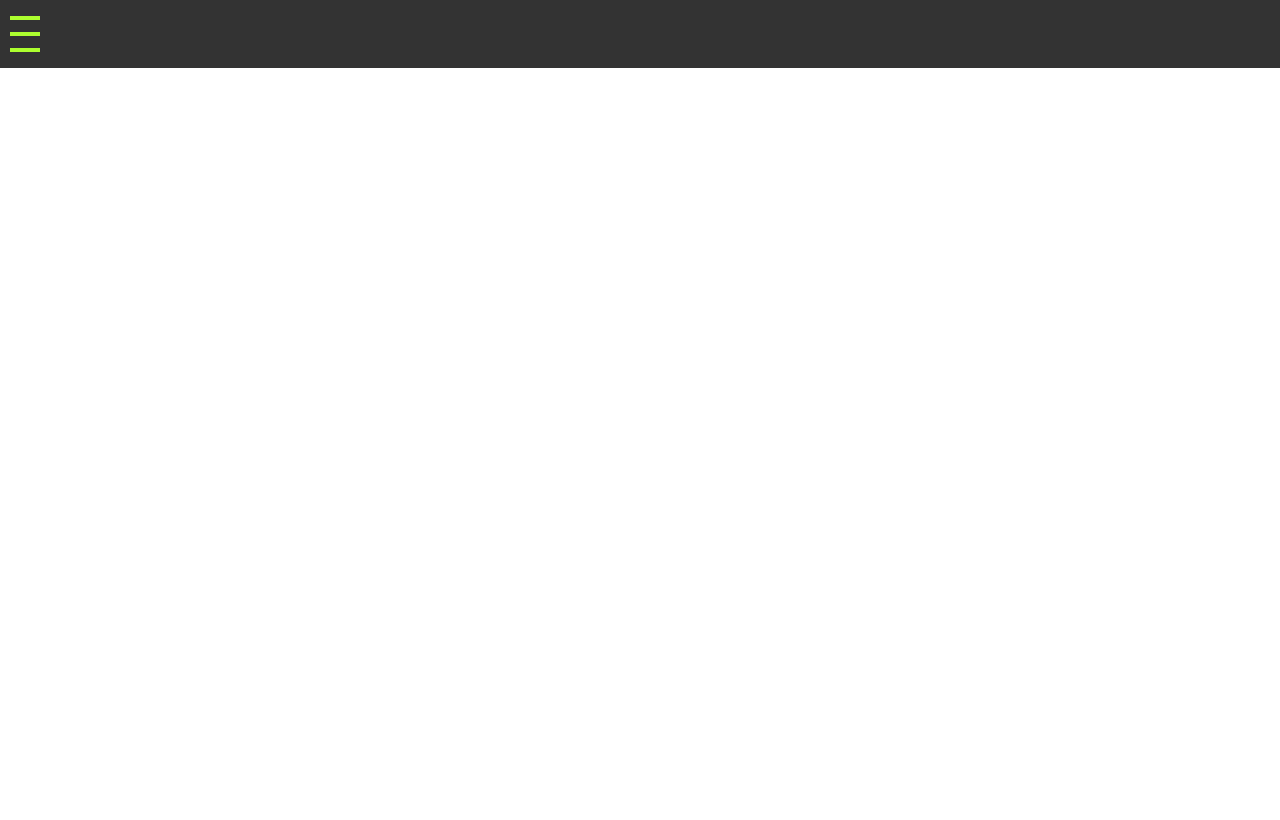
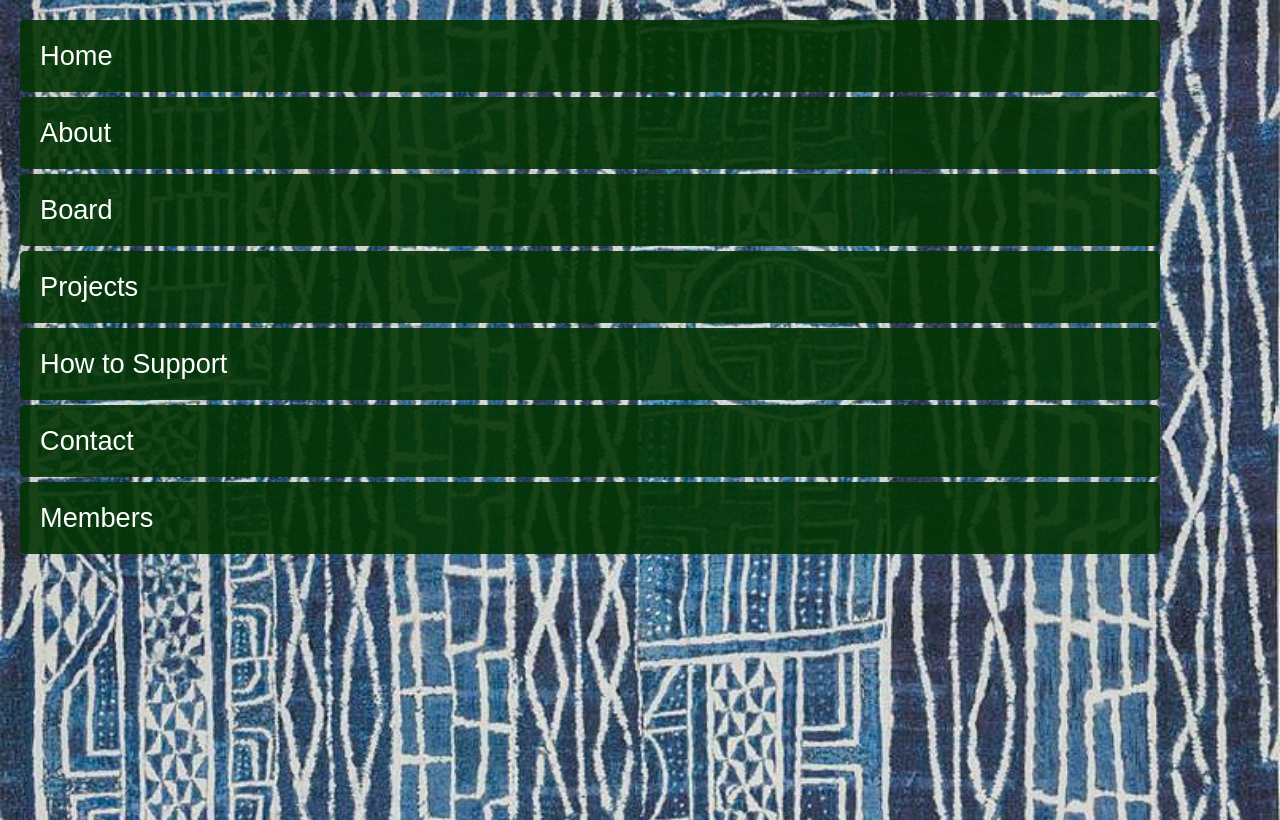
Before and after one commit to leslienembo/leslienembo.github.io, a plain HTML site: page menu.html in a window 1280 px wide. Drawn offline with Linux system fonts and the light colour scheme.

Commit message:
Added home button options

```diff
--- a/menu.html
+++ b/menu.html
@@ -3,38 +3,56 @@
 <head>
     <meta charset="UTF-8">
     <meta name="viewport" content="width=device-width, initial-scale=1.0">
-    <title>Three-Line Menu Button</title>
+    <title>Menu</title>
     <style>
         body {
+            font-family: Arial, sans-serif;
             margin: 0;
             padding: 0;
-            font-family: Arial, sans-serif;
+            background-image: url('images/wabane fabric.jpg'); /* Replace 'your-background-image.jpg' with the actual path to your background image */
+            background-size: cover;
+            background-position: center;
+            background-repeat: no-repeat;
+            height: 100vh;
+            color: #fff;
         }
 
-        .menu-btn {
-            display: flex;
-            flex-direction: column;
-            cursor: pointer;
-            padding: 10px;
-            background-color: #333;
-            color: red;
+        nav {
+            text-align: left;
+            font-size: 170%;
+            margin: 20px 20px;
         }
 
-        .menu-line {
-            height: 4px;
-            width: 30px;
-            background-color: greenyellow;
-            margin: 6px 0;
+        nav a {
+            display: block;
+            text-decoration: none;
+            color: #fff;
+            padding: 20px 20px;
+            margin-bottom: 5px;
+            margin-right: 100px;
+            border-radius: 5px;
+            background-color: rgba(3, 52, 3, 0.9); /* Add a semi-transparent background to improve text visibility */
+            transition: background-color 0.3s;
+        }
+
+        nav a:hover {
+            background-color: darkgreen (0, 0, 0, 0.7); /* Darken the background on hover */
         }
     </style>
 </head>
 <body>
 
-    <div class="menu-btn">
-        <div class="menu-line"></div>
-        <div class="menu-line"></div>
-        <div class="menu-line"></div>
-    </div>
+    <nav>
+        <a href="index.html">Home</a>
+        <a href="#about">About</a>
+        <a href="#board">Board</a>
+        <a href="#projects">Projects</a>
+        <a href="donationpage.html">How to Support</a>
+        <a href="#contact">Contact</a>
+        <a href="#members">Members</a>
+    </nav>
+
+    <!-- Your content for About, Projects, Members, and How to Support goes here -->
 
 </body>
 </html>
```
Also changed, not shown: index.html (+10 -2 lines).
